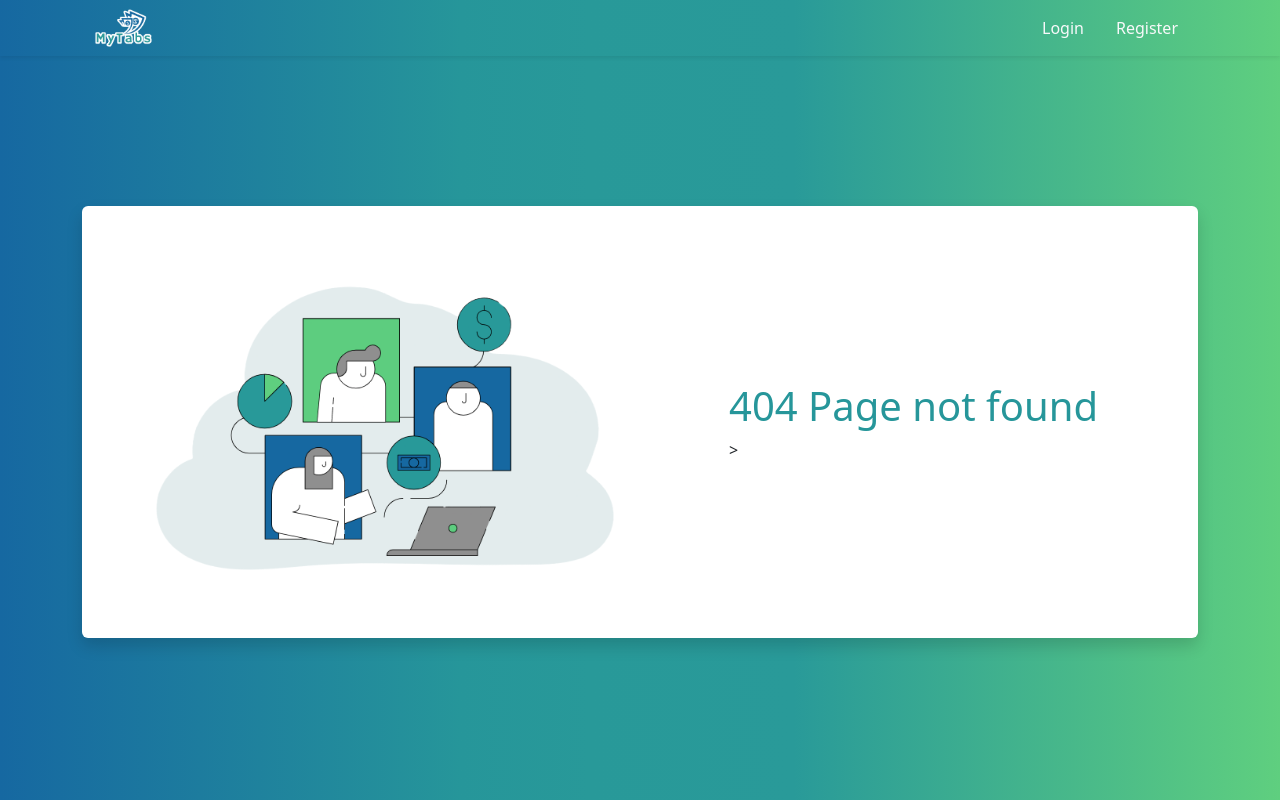
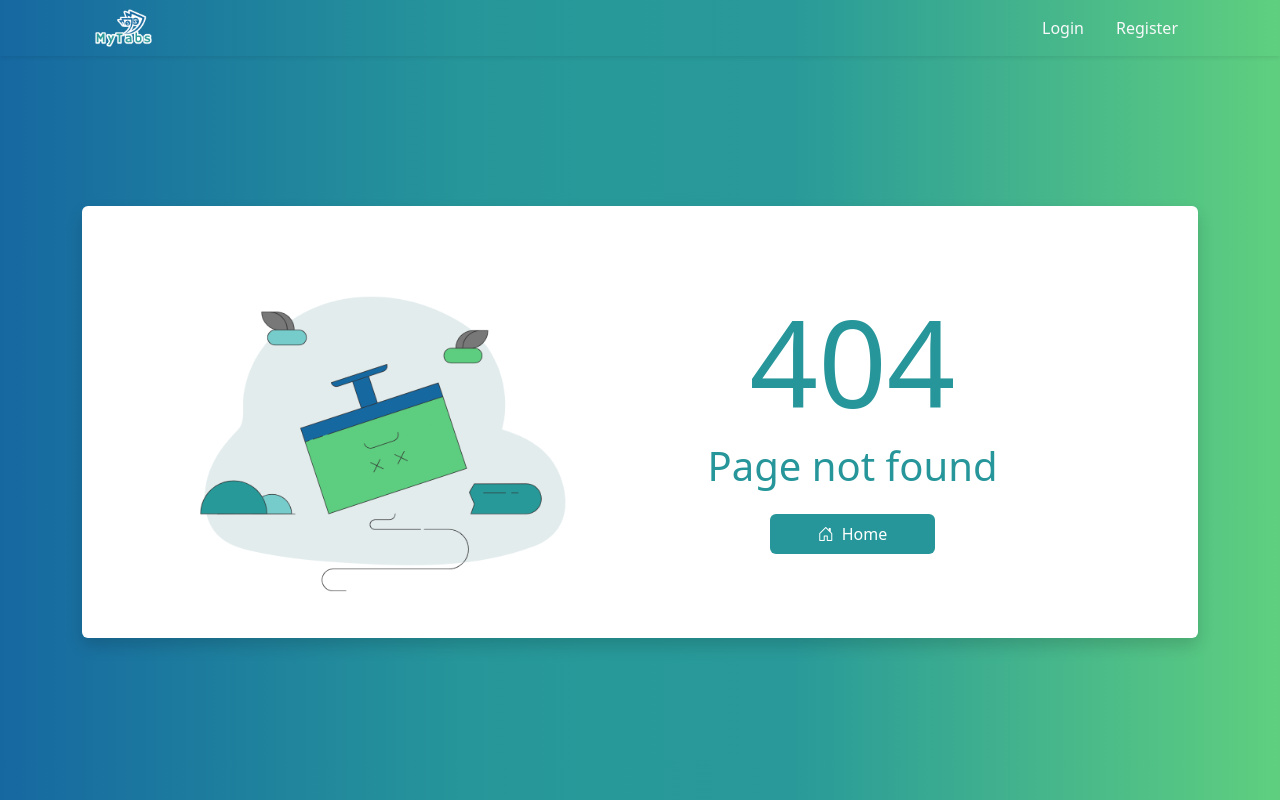
Before and after one commit to j-e-kroczek/myTabs, a Django app: template myTabs/tab/templates/404.html in a window 1280 px wide. Run offline with Django 4.2, Linux system fonts and the light colour scheme; the template is opened without the code that fills it, so the values that code supplies are empty; some libraries are stand-ins or nearby versions.

Commit message:
Added 404 page, removed console.logs

```diff
--- a/myTabs/tab/templates/404.html
+++ b/myTabs/tab/templates/404.html
@@ -1,15 +1,24 @@
 <!--Login-->
 {%extends "home.html" %} {% block content %}
-
 <div
   class="container h-100 d-flex justify-content-center align-items-center"
   style="margin-top: calc(60px + 3vh); margin-bottom: calc(40px); flex: 1"
 >
   <div class="row row-2 bg-white align-items-center shadow rounded-2 px-5 py-4">
     <div class="p-lg-1 p-5 col-lg-6 col-12 text-center d-lg-inline d-none">
-      <img src="/static/images/login.png" alt="Login" class="img-fluid" />
+      <img src="/static/images/error.png" alt="error_img" class="img-fluid" />
     </div>
-    <div class="p-1 col-lg-5 col-12 ms-auto">
-      <h1 class="c-primary">404 Page not found</h1
-    </div>>
-{% endblock %}
+    <div class="p-1 col-lg-5 col-12 text-center">
+      <h1 class="c-primary" style="font-size: 120px">404</h1>
+      <h1 class="c-primary">Page not found</h1>
+      <button
+        onclick="location.href='/'"
+        class="btn btn-primary px-5 py-2 border-0 text-white d-flex align-items-center mt-4 mx-auto"
+      >
+        <i class="bi bi-house-door d-flex align-self-center pe-2"></i>
+        Home
+      </button>
+    </div>
+    {% endblock %}
+  </div>
+</div>
--- a/myTabs/tab/templates/create_expense.html
+++ b/myTabs/tab/templates/create_expense.html
@@ -96,7 +96,6 @@
     var cost = parseFloat(cost);
     var cost = cost.toFixed(2);
 
-    console.log(cost);
     document.getElementById("id_cost").value = cost;
   }
   updateCost();
--- a/myTabs/tab/templates/edit_expense.html
+++ b/myTabs/tab/templates/edit_expense.html
@@ -105,7 +105,6 @@
     var cost = parseFloat(cost);
     var cost = cost.toFixed(2);
 
-    console.log(cost);
     document.getElementById("id_cost").value = cost;
   }
   updateCost();
--- a/myTabs/tab/templates/reimbursement_expense.html
+++ b/myTabs/tab/templates/reimbursement_expense.html
@@ -91,7 +91,6 @@
 </div>
 <script>
     var creditor_id = {{creditor.id}};
-    console.log(creditor_id);
   {% for user in tab_users %}
     var user_id = {{user.id}};
     if(user_id != creditor_id){
@@ -114,7 +113,6 @@
     var cost = parseFloat(cost);
     var cost = cost.toFixed(2);
 
-    console.log(cost);
     document.getElementById("id_cost").value = cost;
   }
   updateCost();
--- a/myTabs/tab/templates/remove_user_from_tab.html
+++ b/myTabs/tab/templates/remove_user_from_tab.html
@@ -63,7 +63,6 @@
       {% for user in tab_users %}
         document.getElementById("check_{{user.id}}").addEventListener("click", () => {
           var checkbox = document.getElementById("check_{{user.id}}");
-          console.log(checkbox);
           if (checkbox.checked == false) {
             checkbox.style.backgroundColor = "var(--white)";
             checkbox.style.borderColor = "var(--gray)";
--- a/myTabs/tab/templates/user_tabs.html
+++ b/myTabs/tab/templates/user_tabs.html
@@ -42,8 +42,6 @@
   let small_menu = document.getElementById("small_menu");
   let large_menu = document.getElementById("large_menu");
   function checkScreen() {
-    console.log("checkScreen");
-    console.log(screen.width);
     if (screen.width < 992) {
       large_menu.style.display = "none";
       small_menu.style.display = "block";
--- a/myTabs/tab/views.py
+++ b/myTabs/tab/views.py
@@ -24,6 +24,8 @@ from .utils import get_active_tab_users_json, check_if_user_is_in_tab
 
 # Create your views here.
 def home_view(request):
+    if request.user.is_authenticated:
+        return redirect("/user_tabs_detail")
     return render(request, "home.html")
 
 
```
Also changed, not shown: myTabs/static/js/divide_expense.js (+1 -8 lines), myTabs/user/views.py (+11 -2 lines), myTabs/tab/migrations/0024_alter_expense_date.py (added), myTabs/tab/migrations/0025_alter_expense_date.py (added), myTabs/tab/migrations/0026_alter_expense_date.py (added), myTabs/tab/migrations/0027_alter_expense_date.py (added).
